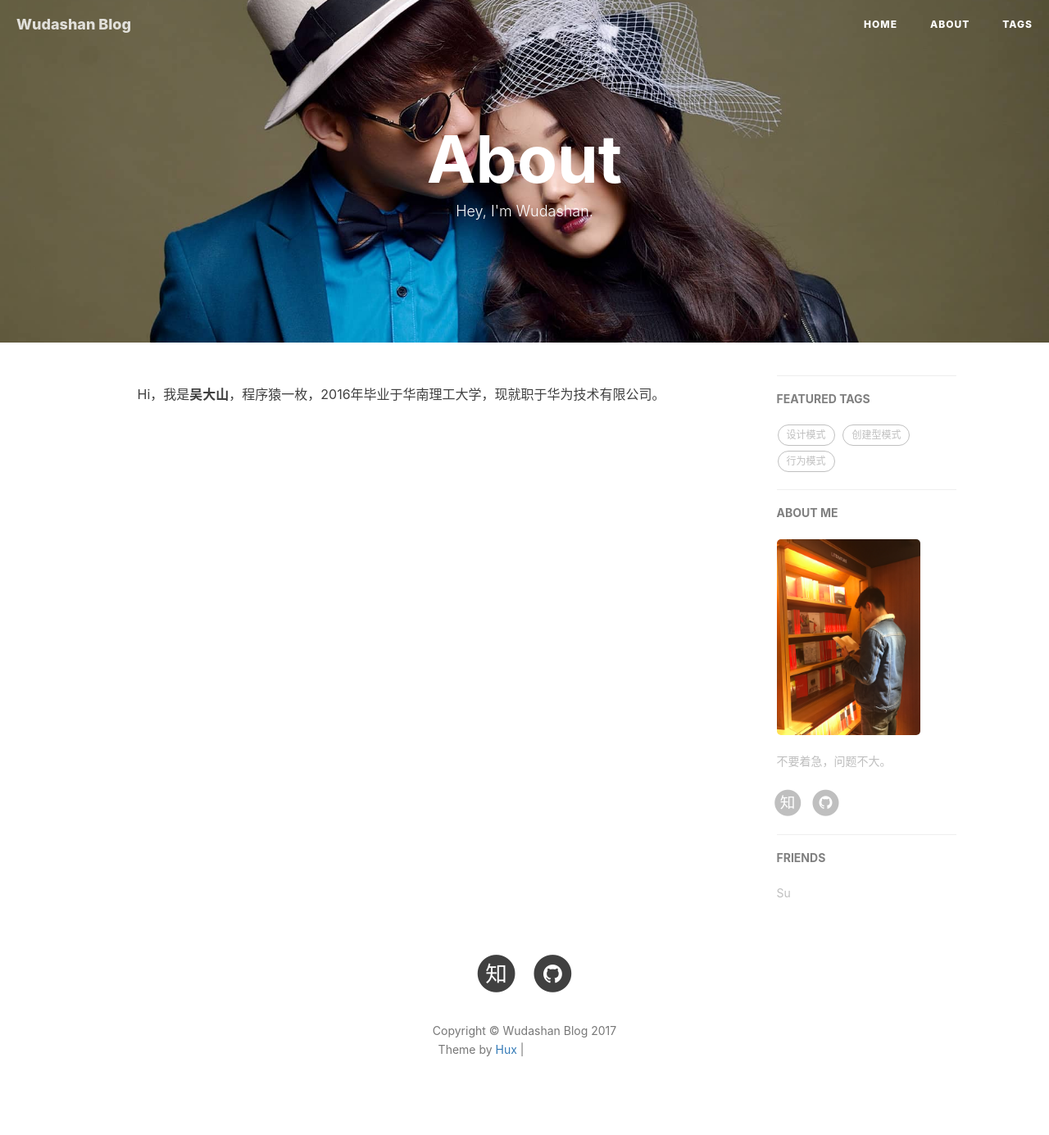
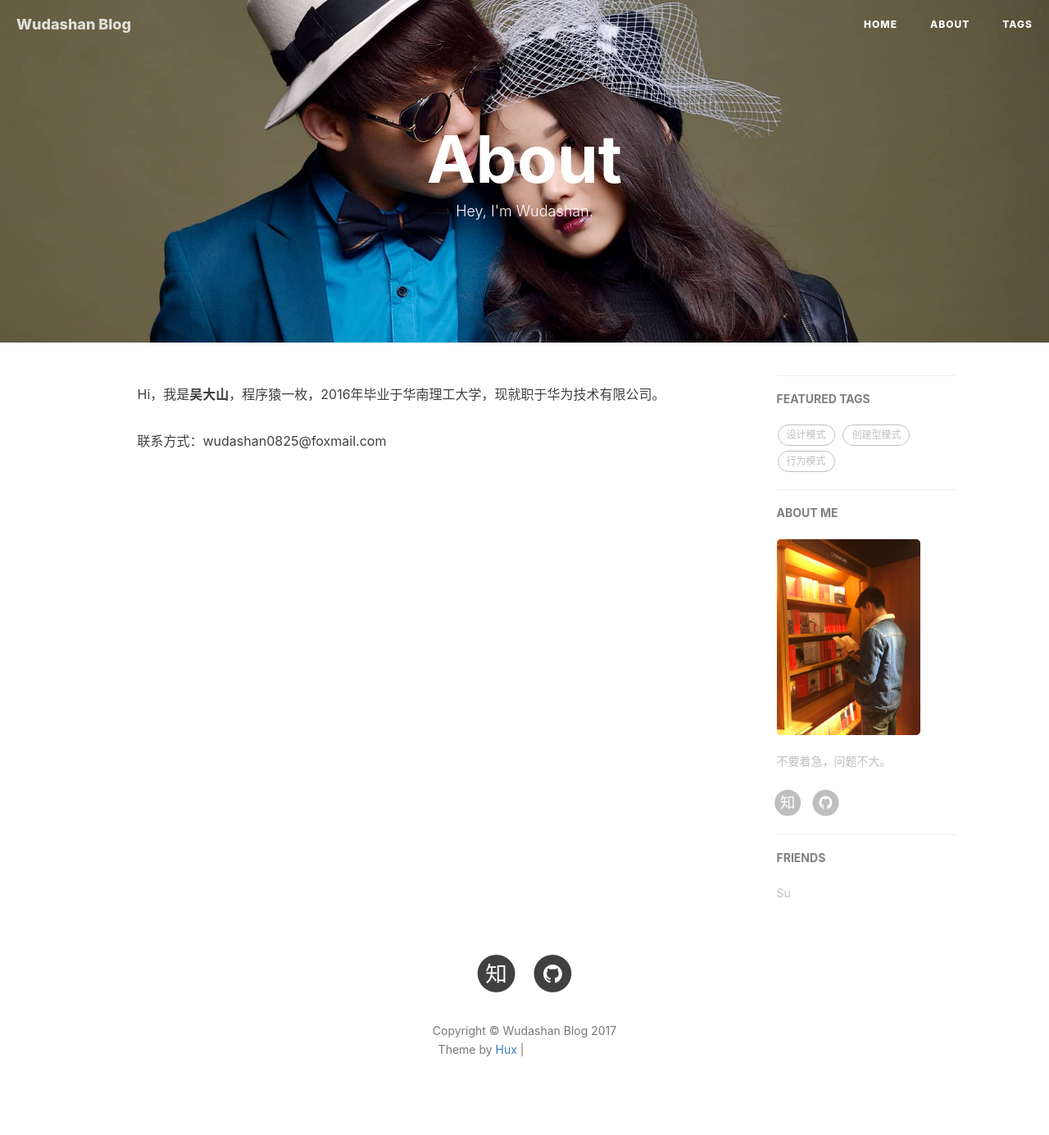
Before and after one commit to wudashan/wudashan.github.io, a Jekyll site: the page built from about.html, in a window 1280 px wide. Shown: the whole page at 82% size. Built offline with Jekyll 4.4.1, drawn with Linux system fonts in a browser that asks for light colours; nearby versions of some CDN libraries; comment, search, counter and statistics services are not loaded; grey boxes are pictures that could not be loaded.

Commit message:
更新about me

```diff
--- a/about.html
+++ b/about.html
@@ -12,5 +12,7 @@ header-img: "img/about-bg.jpg"
     <!--copied from markdown -->
     <p>Hi，我是<strong>吴大山</strong>，程序猿一枚，2016年毕业于华南理工大学，现就职于华为技术有限公司。</p>
 
+    <p>联系方式：wudashan0825@foxmail.com</p>
+
 
 </div>
```
